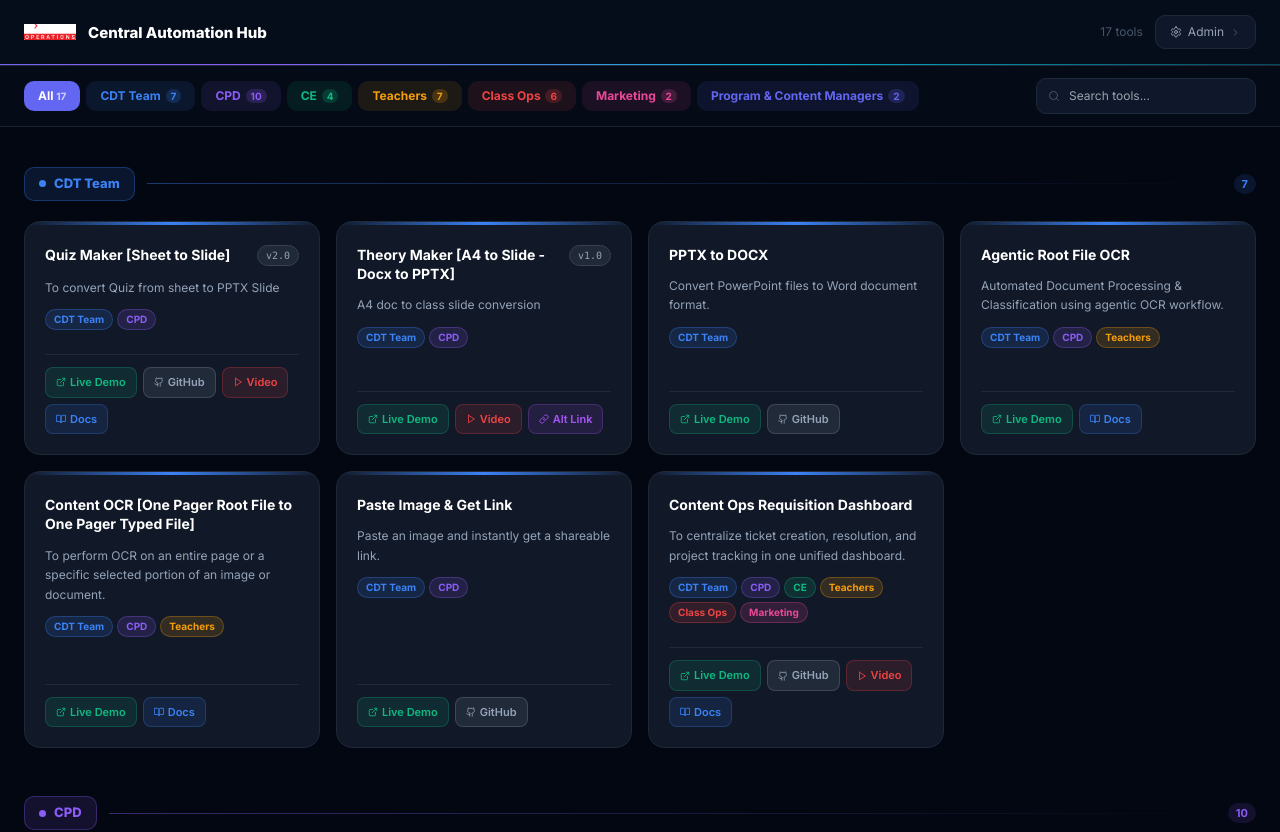
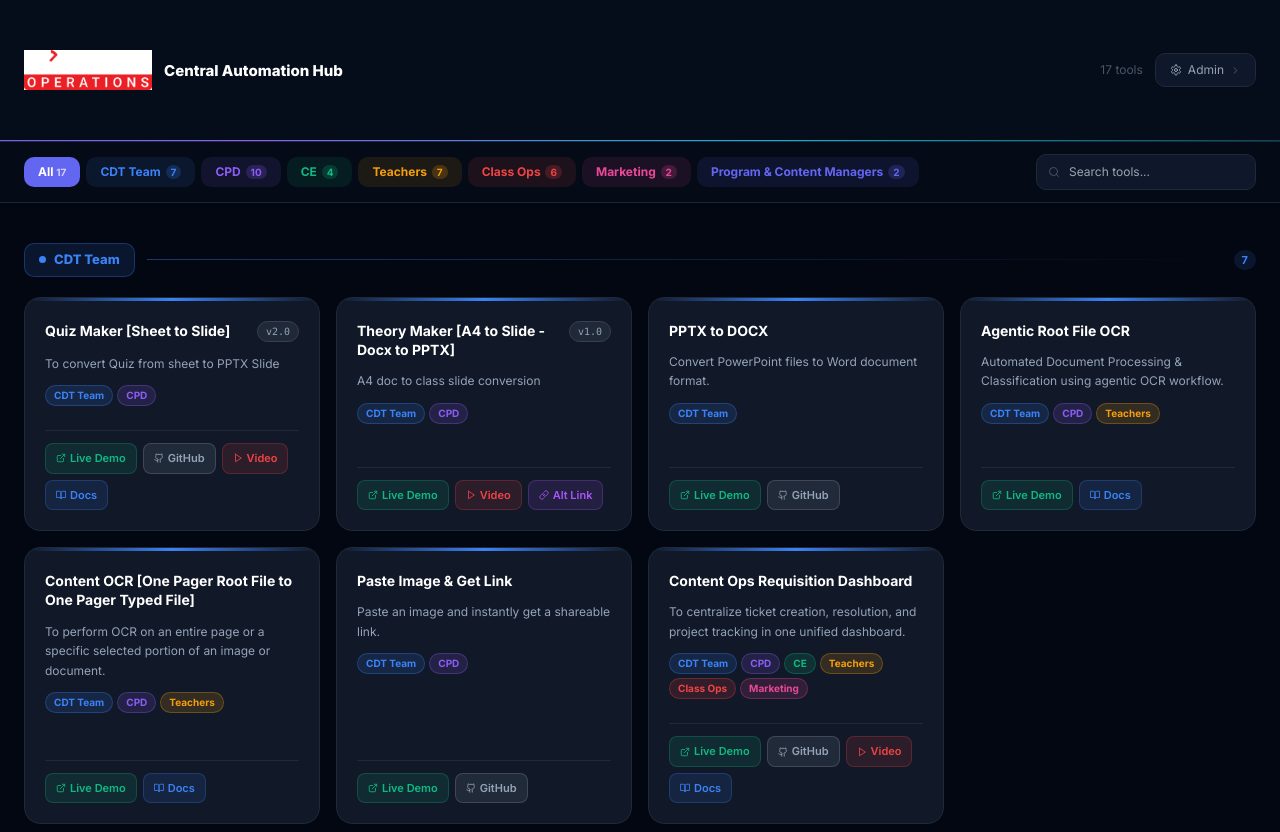
Before and after one commit to cm-ops-gmail/Central-Automation-Directory, a Next.js app: page / in a window 1280 px wide. Shown: the top 832 px of the page. Built offline with nearby package versions, Linux system fonts and the light colour scheme.

Commit message:
Increase header logo to 128px
Co-Authored-By: Claude Sonnet 4.6 <noreply@anthropic.com>

```diff
--- a/app/dashboard.tsx
+++ b/app/dashboard.tsx
@@ -234,7 +234,7 @@ export default function Dashboard({
             maxWidth: "1280px",
             margin: "0 auto",
             padding: "0 24px",
-            height: "64px",
+            height: "140px",
             display: "flex",
             alignItems: "center",
             justifyContent: "space-between",
@@ -247,8 +247,8 @@ export default function Dashboard({
               src="/logo.png"
               alt="Logo"
               style={{
-                width: "52px",
-                height: "52px",
+                width: "128px",
+                height: "128px",
                 borderRadius: "10px",
                 objectFit: "contain",
                 flexShrink: 0,
@@ -293,7 +293,7 @@ export default function Dashboard({
       <div
         style={{
           position: "sticky",
-          top: "64px",
+          top: "140px",
           zIndex: 40,
           backgroundColor: "#040b16",
           borderBottom: "1px solid #1a2535",
```
